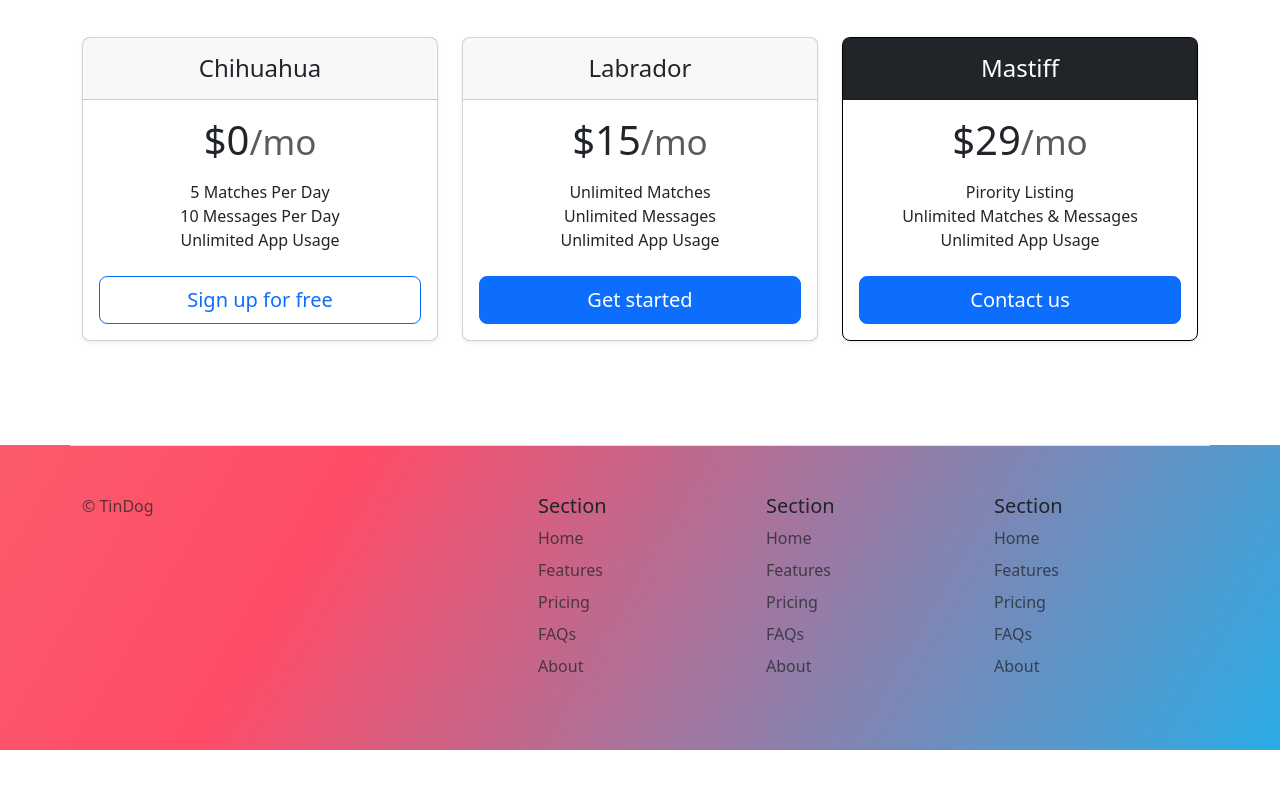
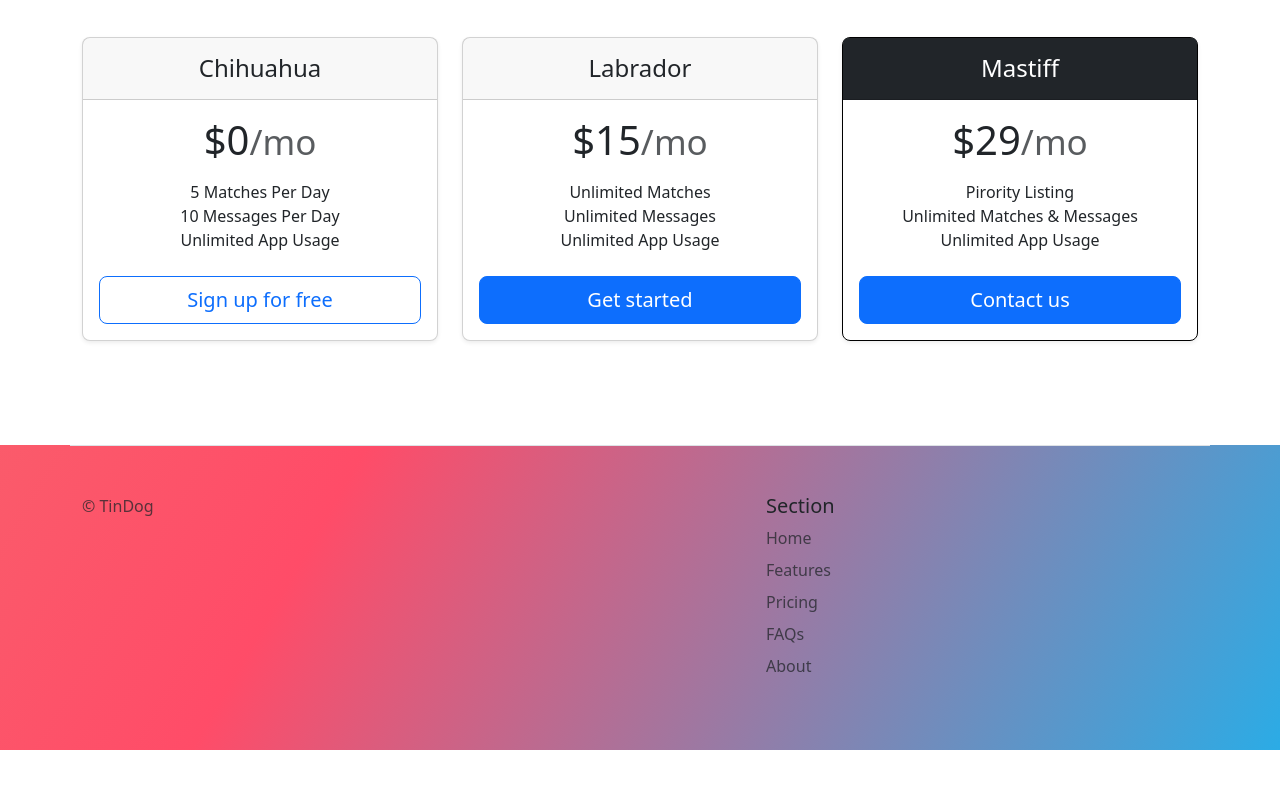
Before and after one commit to aayush-017868/Tinder-for-Dogs, a plain HTML site: page index.html in a window 1280 px wide. Shown: the part 1785-2573 px from the top of the page. After the commit the page ends 2535 px from the top, so only its background shows below. Drawn offline with nearby package versions, Linux system fonts and the light colour scheme.

Commit message:
Update index.html

```diff
--- a/index.html
+++ b/index.html
@@ -234,7 +234,7 @@
     <!-- Footer -->
      <section id="footer" class="gradient-background">
     <div class="container">
-      <footer class="row row-cols-1 row-cols-sm-2 row-cols-md-5 py-5 my-5 border-top">
+      <footer class="row row-cols-1 row-cols-sm-2 row-cols-md-5 py-5 mt-5 border-top">
         <div class="col mb-3">
           <p class="text-body-secondary">© TinDog</p>
         </div>
@@ -242,28 +242,11 @@
         <div class="col mb-3">
 
         </div>
+        <div class="col mb-3">
 
-        <div class="col mb-3">
-          <h5>Section</h5>
-          <ul class="nav flex-column">
-            <li class="nav-item mb-2"><a href="#" class="nav-link p-0 text-body-secondary">Home</a></li>
-            <li class="nav-item mb-2"><a href="#" class="nav-link p-0 text-body-secondary">Features</a></li>
-            <li class="nav-item mb-2"><a href="#" class="nav-link p-0 text-body-secondary">Pricing</a></li>
-            <li class="nav-item mb-2"><a href="#" class="nav-link p-0 text-body-secondary">FAQs</a></li>
-            <li class="nav-item mb-2"><a href="#" class="nav-link p-0 text-body-secondary">About</a></li>
-          </ul>
         </div>
 
-        <div class="col mb-3">
-          <h5>Section</h5>
-          <ul class="nav flex-column">
-            <li class="nav-item mb-2"><a href="#" class="nav-link p-0 text-body-secondary">Home</a></li>
-            <li class="nav-item mb-2"><a href="#" class="nav-link p-0 text-body-secondary">Features</a></li>
-            <li class="nav-item mb-2"><a href="#" class="nav-link p-0 text-body-secondary">Pricing</a></li>
-            <li class="nav-item mb-2"><a href="#" class="nav-link p-0 text-body-secondary">FAQs</a></li>
-            <li class="nav-item mb-2"><a href="#" class="nav-link p-0 text-body-secondary">About</a></li>
-          </ul>
-        </div>
+
 
         <div class="col mb-3">
           <h5>Section</h5>
```
